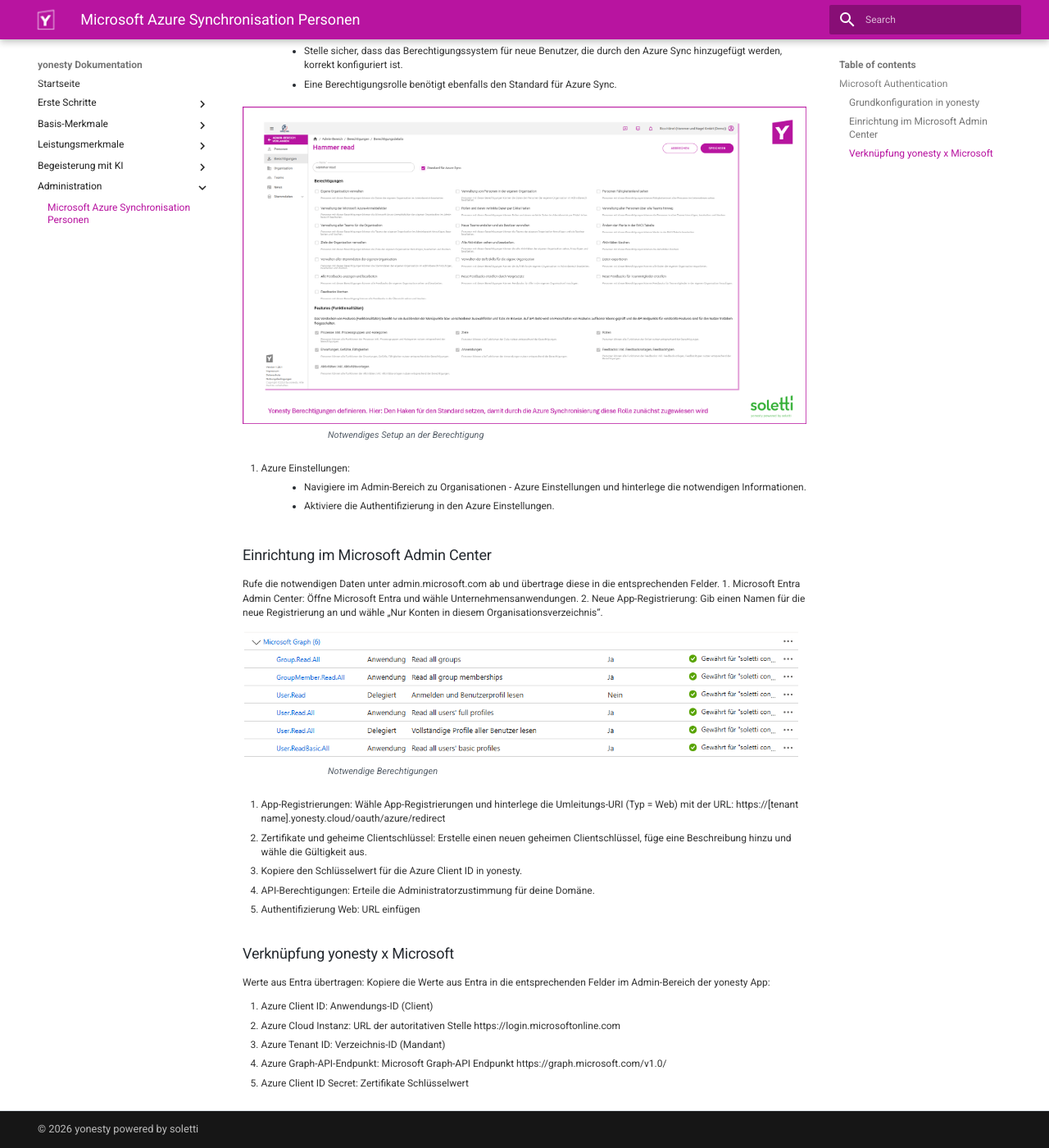
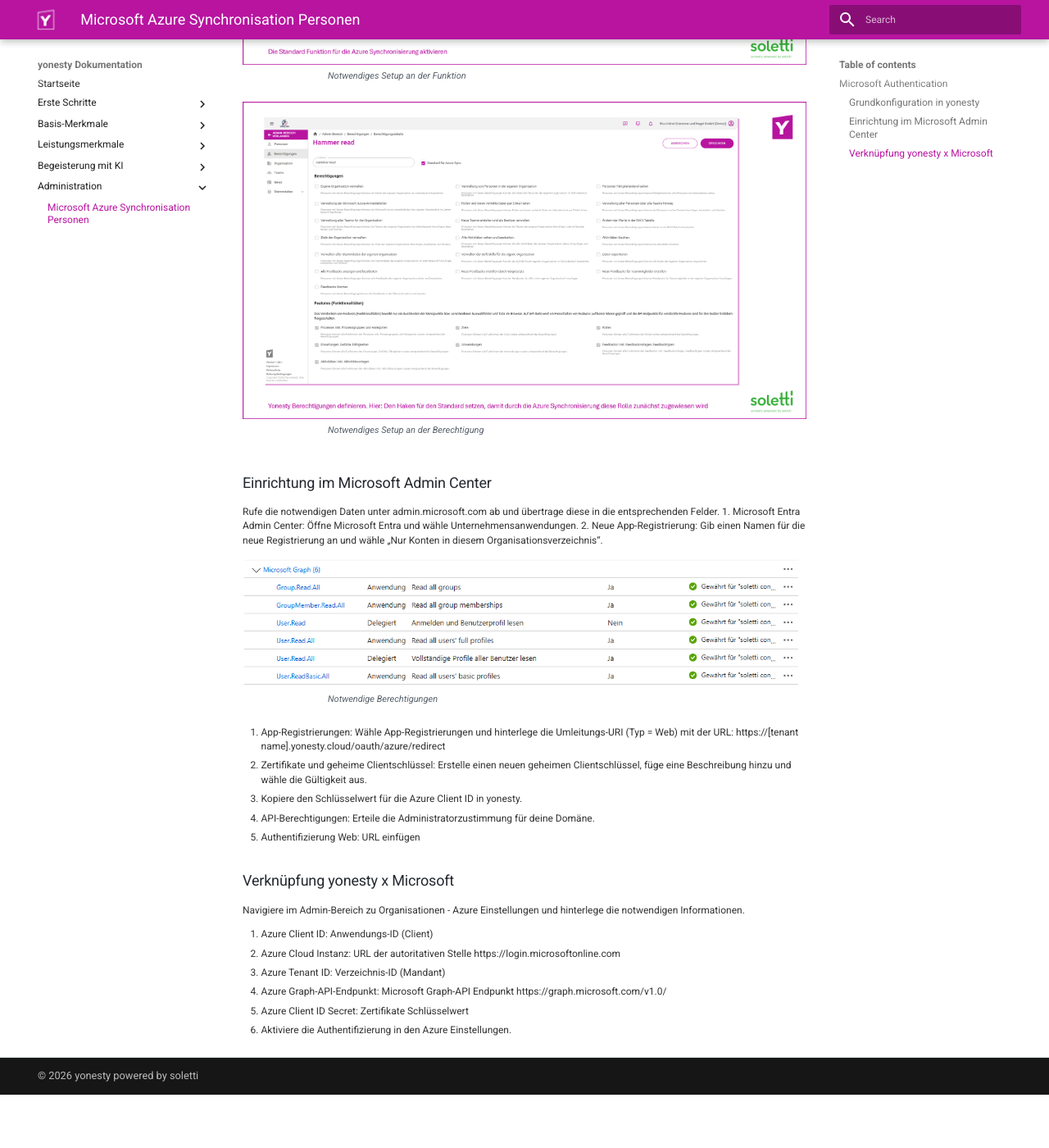
Before and after one commit to ricohaenelsoletti/yonesty, an MkDocs documentation site: the page built from docs/Administration.md, in a window 1280 px wide and 1400 px high, scrolled down 786 px. Shown: the whole window at 82% size. Built offline with MkDocs 1.6.1 and Material for MkDocs 9.7.7, drawn with Linux system fonts in a browser that asks for light colours; after the commit the page ends 2121 px from its top, so only the background shows below that.

Commit message:
Update Administration.md

```diff
--- a/docs/Administration.md
+++ b/docs/Administration.md
@@ -8,24 +8,19 @@
 1. Standardfunktion für Azure Sync konfigurieren
     * Gehe zu Admin - Stammdaten - Funktionen und wähle eine Rolle als Standardfunktion für den Azure Sync.
 
+2. Berechtigungen für neue Benutzer festlegen:
+    *  Stelle sicher, dass das Berechtigungssystem für neue Benutzer, die durch den Azure Sync hinzugefügt werden, korrekt konfiguriert ist.
+    *  Eine Berechtigungsrolle benötigt ebenfalls den Standard für Azure Sync.
+
 <figure>
     <img src="/screenshots/yonesty-Administration-Funktion-SetAsStandard.png">
     <figcaption>Notwendiges Setup an der Funktion</figcaption>
 </figure>
 
-
-2. Berechtigungen für neue Benutzer festlegen:
-    *  Stelle sicher, dass das Berechtigungssystem für neue Benutzer, die durch den Azure Sync hinzugefügt werden, korrekt konfiguriert ist.
-    *  Eine Berechtigungsrolle benötigt ebenfalls den Standard für Azure Sync.
-
 <figure>
     <img src="/screenshots/yonesty-Administration-Berechtigungen.png">
     <figcaption>Notwendiges Setup an der Berechtigung</figcaption>
 </figure>
-
-3. Azure Einstellungen:
-    * Navigiere im Admin-Bereich zu Organisationen - Azure Einstellungen und hinterlege die notwendigen Informationen.
-    * Aktiviere die Authentifizierung in den Azure Einstellungen.
 
 
 ### Einrichtung im Microsoft Admin Center
@@ -46,10 +41,12 @@
 7. Authentifizierung Web: URL einfügen
 
 ### Verknüpfung yonesty x Microsoft
-Werte aus Entra übertragen: Kopiere die Werte aus Entra in die entsprechenden Felder im Admin-Bereich der yonesty App:
+
+Navigiere im Admin-Bereich zu Organisationen - Azure Einstellungen und hinterlege die notwendigen Informationen.
 
 1. Azure Client ID: Anwendungs-ID (Client)
 2. Azure Cloud Instanz: URL der autoritativen Stelle https://login.microsoftonline.com
 3. Azure Tenant ID: Verzeichnis-ID (Mandant)
 4. Azure Graph-API-Endpunkt: Microsoft Graph-API Endpunkt https://graph.microsoft.com/v1.0/
 5. Azure Client ID Secret: Zertifikate Schlüsselwert
+6. Aktiviere die Authentifizierung in den Azure Einstellungen.
```
